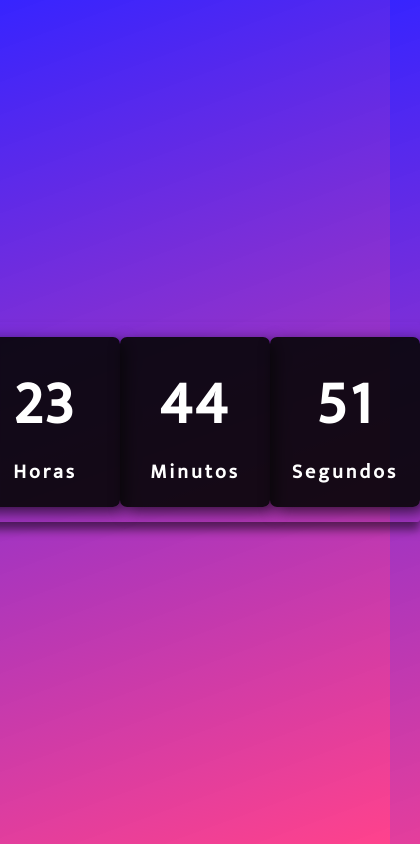
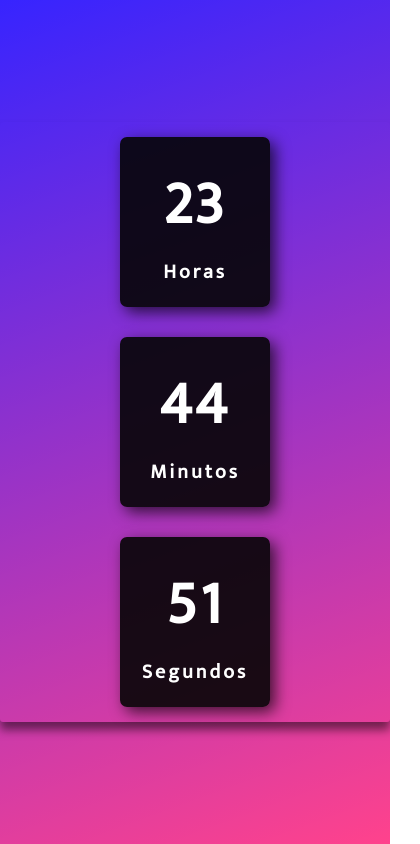
Before and after one commit to GabrielLima5/relogio-digital, a plain HTML site: page index.html in a window 390 px wide. Shown: the whole page, 420 px wide, since content can reach past the window. Drawn offline with Linux system fonts and the light colour scheme.

Commit message:
tornando responsivo

```diff
--- a/assets/css/style.css
+++ b/assets/css/style.css
@@ -48,3 +48,28 @@ body {
 .relogio > div .tempo {
   font-size: 20px;
 }
+
+@media only screen and (max-width: 600px){
+  .relogio{
+    width: 400px;
+    height: 150px;
+  }
+
+  .relogio > div{
+    padding: 10px;
+    width: 115px;
+    height: 130px;
+  }
+}
+
+@media only screen and (max-width: 400px){
+  .relogio{
+    height: 600px;
+    flex-direction: column;
+  }
+
+  .relogio > div{
+    height: 170px;
+    width: 150px;
+  }
+}
```
